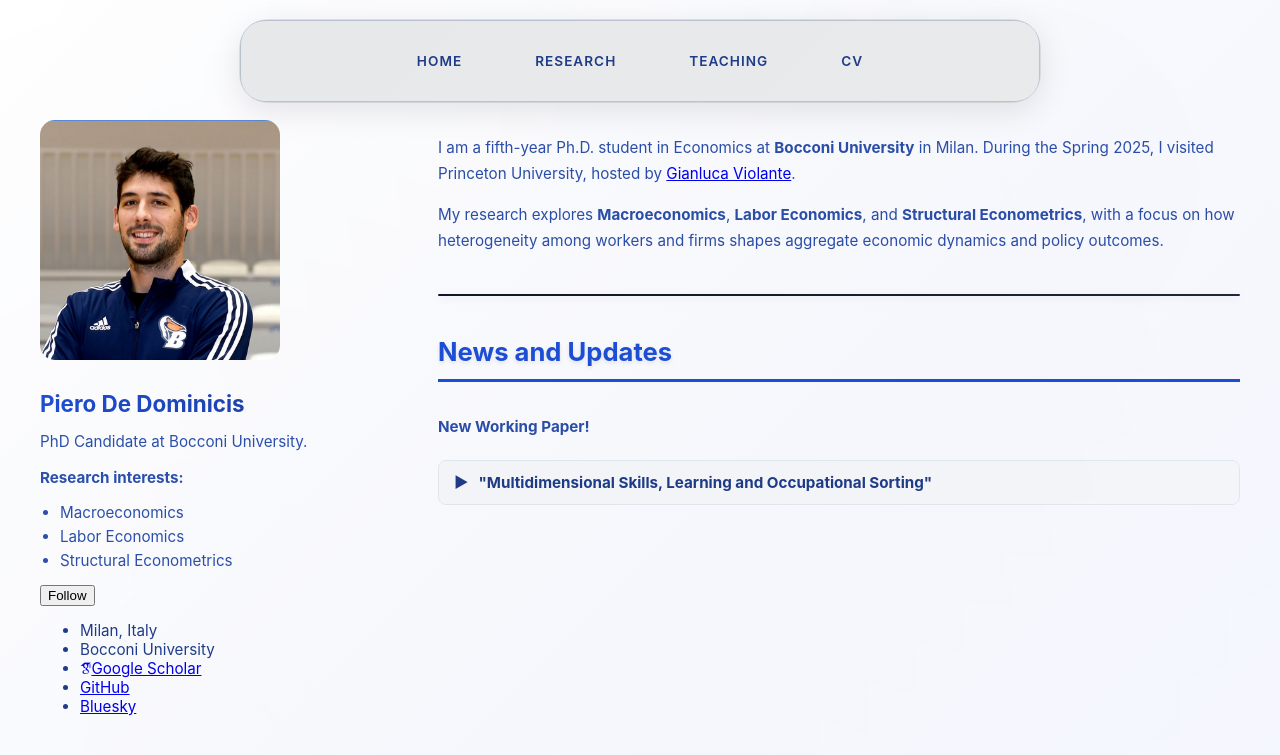
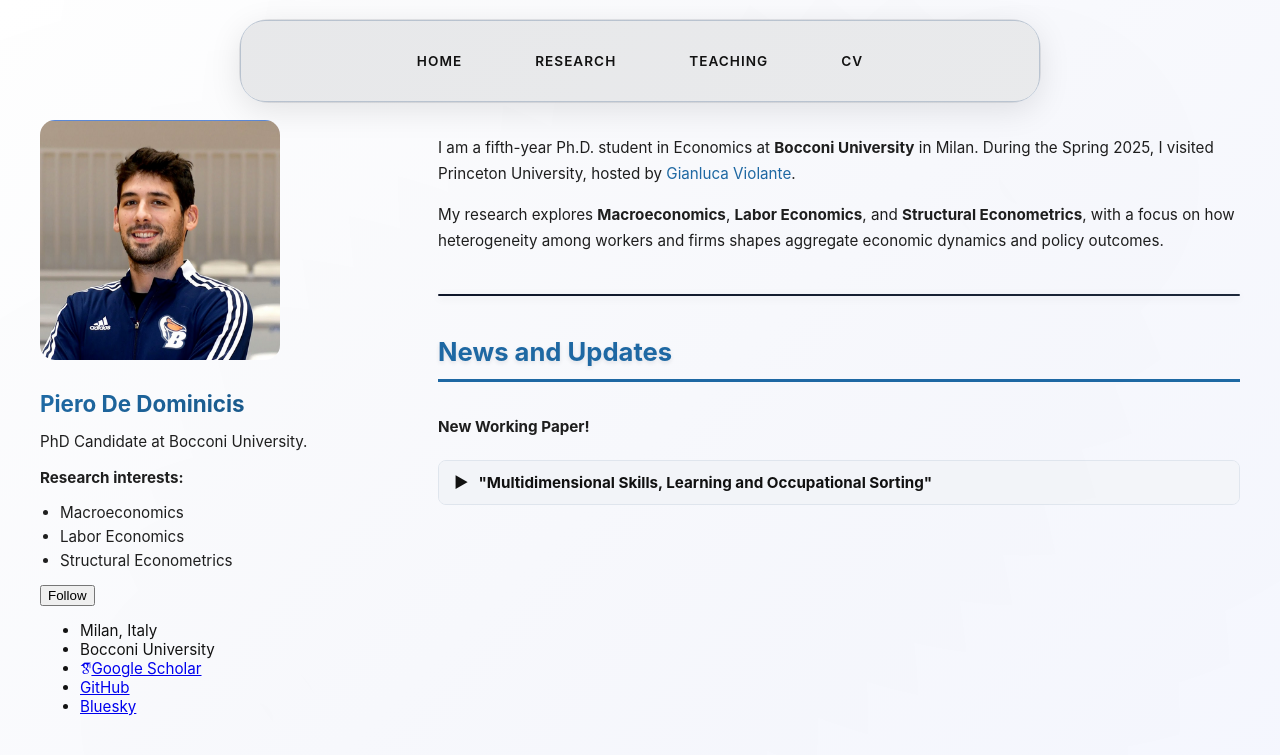
Before and after one commit to peppecon/peppecon.github.io, a Jekyll site: the page built from _pages/about.md, in a window 1280 px wide. Shown: the top 755 px of the page. Built offline with Jekyll 4.4.1, drawn with Linux system fonts in a browser that asks for light colours; some web fonts are replaced.

Commit message:
Switch to black text and blue links

```diff
--- a/_sass/modern-layout.scss
+++ b/_sass/modern-layout.scss
@@ -5,13 +5,13 @@ html.modern-layout {
   --primary-bg: #ffffff !important;
   --secondary-bg: #ffffff !important;
   --tertiary-bg: #f5f7fb !important;
-  --text-primary: #1f3c88 !important;
-  --text-secondary: #2b4faa !important;
-  --text-muted: #5f7fd0 !important;
-  --accent-color: #1d4ed8 !important;
-  --accent-hover: #1e3a8a !important;
-  --accent-light: #3b82f6 !important;
-  --accent-dark: #1e3a8a !important;
+  --text-primary: #121212 !important;
+  --text-secondary: #1f1f1f !important;
+  --text-muted: #4b5563 !important;
+  --accent-color: #1f6aa5 !important;
+  --accent-hover: #174f7a !important;
+  --accent-light: #2d7fbd !important;
+  --accent-dark: #103856 !important;
   --border-color: #e2e8f0 !important;
   --border-accent: #cbd5e1 !important;
   --shadow-light: rgba(0, 0, 0, 0.05) !important;
@@ -113,6 +113,36 @@ html.modern-layout {
   position: absolute;
   left: 0;
   font-size: 0.8rem;
+}
+
+.content-section a {
+  color: var(--accent-color);
+  text-decoration: none;
+  transition: color 0.2s ease;
+}
+
+.content-section a:hover {
+  color: var(--accent-hover);
+  text-decoration: underline;
+}
+
+.content-section strong a {
+  color: var(--accent-color);
+}
+
+.content-section strong a:hover {
+  color: var(--accent-hover);
+}
+
+.abstract-header {
+  background-color: var(--tertiary-bg);
+  padding: 12px 15px;
+  cursor: pointer;
+  font-weight: bold;
+  display: flex;
+  align-items: center;
+  gap: 10px;
+  transition: background-color 0.3s ease;
 }
 
 /* Floating Navigation */
```
